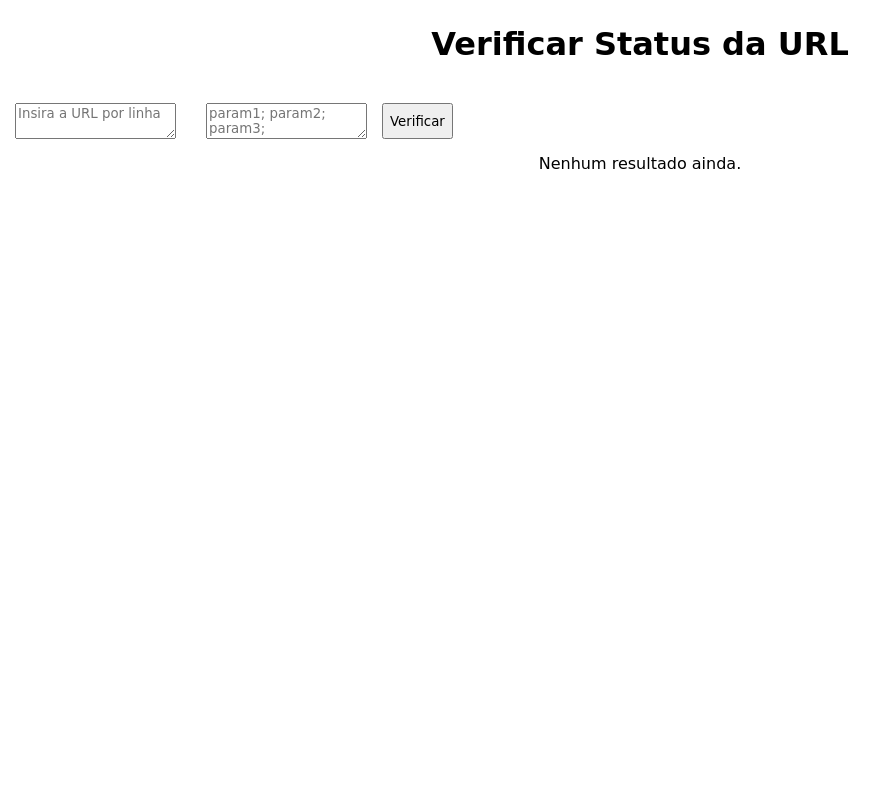
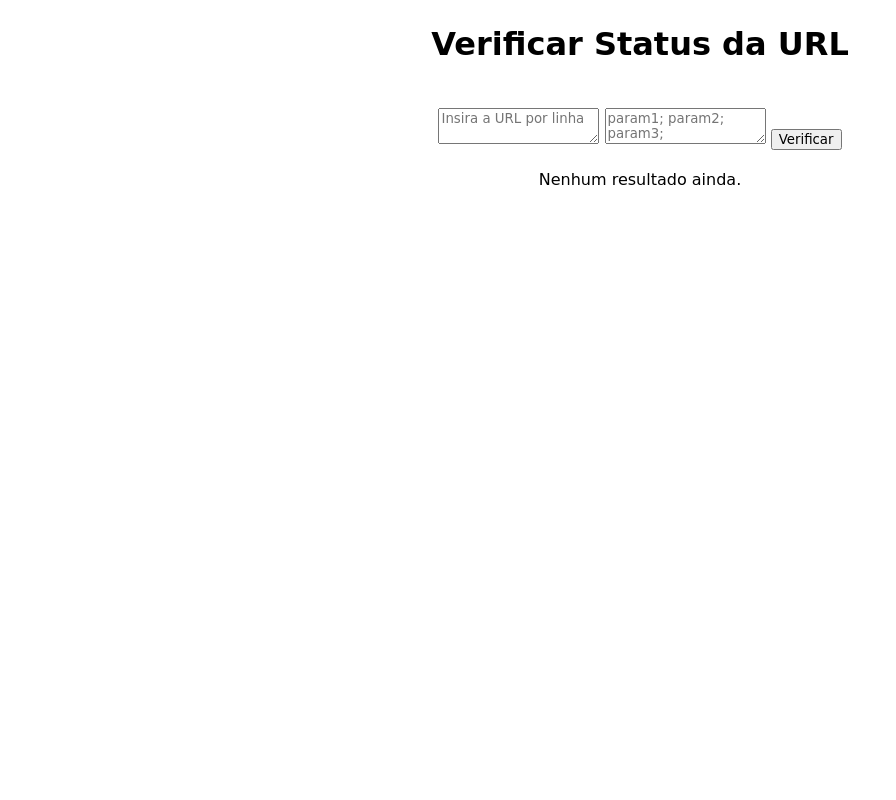
Before and after one commit to SouzaEdgar/url_tester, a Flask app: page / in a window 1280 px wide. Shown: the whole page, without its empty margins (0-896 px from the left). Run offline with Flask 3, Linux system fonts and the light colour scheme.

Commit message:
style: centraliza horizontalmente os componentes na tela

```diff
--- a/static/style.css
+++ b/static/style.css
@@ -5,7 +5,11 @@
 }
 
 body {
-    text-align: center;
+    display: flex;
+    flex-direction: column;
+    align-items: center;
+    justify-content: flex-start;
+    min-height: 100vh;
 }
 
 #title_1 {
@@ -13,24 +17,22 @@ body {
 }
 
 /* ===== Formulário ===== */
-.txt_area {
-    margin: 15px;
-}
-
-button {
-    margin: 15px 0px 15px 0px;
-}
-
 form {
-    display: flex;
+    margin: 20px 0;
+    display: inline-block;
 }
 
 /* ===== Tabela ===== */
-#linha_resultado > td {
+.linha_resultado > td, .linha_resultado a {
     font-family: Cambria, Cochin, Georgia, Times, 'Times New Roman', serif;
 }
 
 table {
-    margin: 0 auto;
-    height: 20vh;
+    margin: 20px 40vh;
+    border-collapse: collapse;
+    text-align: center;
 }
+
+.linha_resultado a {
+    justify-content: flex-start;
+}
```
